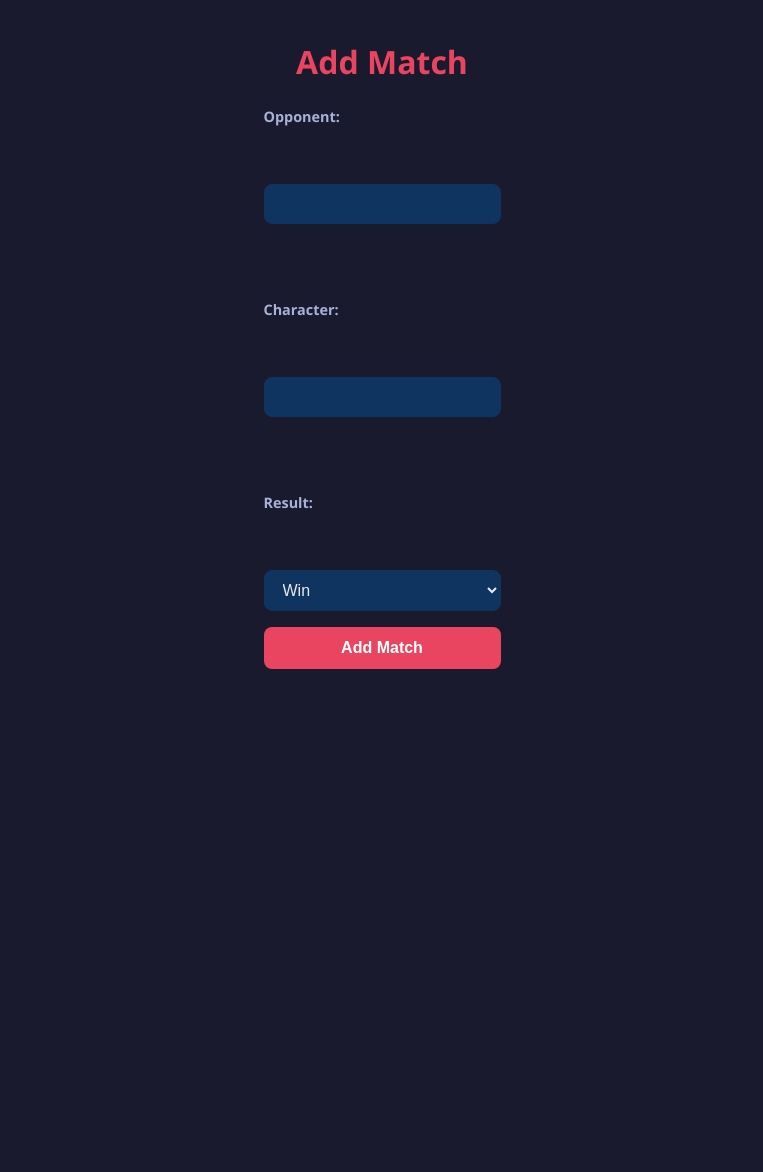
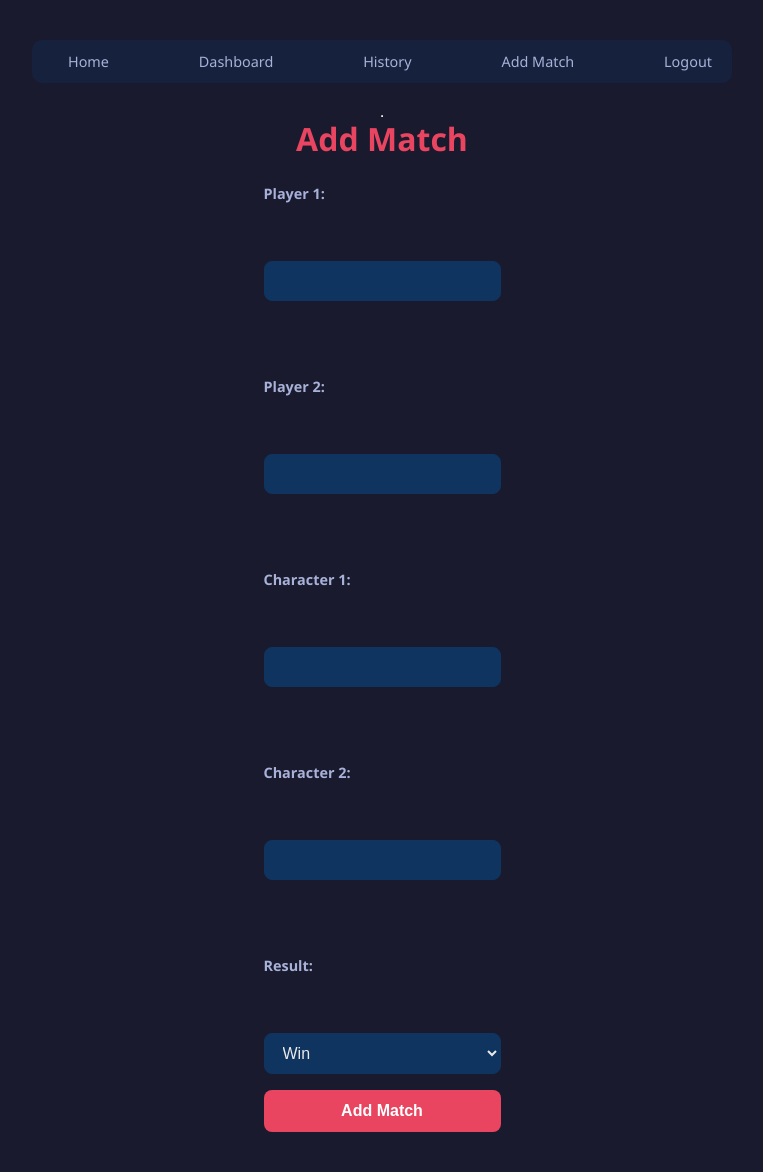
Before and after one commit to sherinawij/smash-tracker, a Flask app: page /add_match in a window 1280 px wide. Shown: the whole page, without its empty margins (258-1021 px from the left). Before the commit the page ends 669 px from the top, so only its background shows below. Run offline with Flask 3, Linux system fonts and the light colour scheme; a user stored in the database is signed in.

Commit message:
base template, added player 1/2

```diff
--- a/app.py
+++ b/app.py
@@ -25,7 +25,8 @@ class User(db.Model, UserMixin):
 
 @app.route('/')
 def home():
-    return "Hello, Smash App!"
+    return render_template('base.html')
+    # return "Hello, Smash App!"
 
 @app.route('/dashboard')
 @login_required
@@ -68,18 +69,22 @@ def signup():
 
 class match(db.Model):
     id = db.Column(db.Integer, primary_key=True)
-    opponent = db.Column(db.String(100), nullable=False)
-    character = db.Column(db.String(100), nullable=False)
+    player1 = db.Column(db.String(100), nullable=False)
+    player2 = db.Column(db.String(100), nullable=False)
+    character1 = db.Column(db.String(100), nullable=False)
+    character2 = db.Column(db.String(100), nullable=False)
     result = db.Column(db.String(100), nullable=False)
     userID = db.Column(db.Integer, db.ForeignKey('user.id'), nullable=False)
 
 @app.route('/add_match', methods=['GET', 'POST'])
 def add_match():
     if request.method == 'POST':
-        opponent = request.form['opponent']
-        character = request.form['character']
+        player1 = request.form['player1']
+        player2 = request.form['player2']
+        character1 = request.form['character1']
+        character2 = request.form['character2']
         result = request.form['result']
-        newMatch = match(opponent=opponent, character=character, result=result, userID=current_user.id)
+        newMatch = match(player1=player1, player2=player2, character1=character1, character2=character2, result=result, userID=current_user.id)
         db.session.add(newMatch)
         db.session.commit()
         return redirect(url_for('dashboard'))
--- /dev/null
+++ b/static/css/components.css
@@ -0,0 +1,93 @@
+/* ── Card ── */
+.card {
+  background-color: #16213e;
+  border-radius: 12px;
+  padding: 36px 40px;
+  width: 100%;
+  max-width: 480px;
+  box-shadow: 0 8px 32px rgba(0, 0, 0, 0.4);
+}
+
+/* ── Forms ── */
+form {
+  display: flex;
+  flex-direction: column;
+  gap: 16px;
+}
+
+label {
+  font-size: 0.9rem;
+  font-weight: 600;
+  color: #a8b2d8;
+  margin-bottom: 4px;
+  display: block;
+}
+
+input[type="text"],
+input[type="password"],
+select {
+  width: 100%;
+  padding: 10px 14px;
+  border: 1px solid #0f3460;
+  border-radius: 8px;
+  background-color: #0f3460;
+  color: #eaeaea;
+  font-size: 1rem;
+  transition: border-color 0.2s;
+  outline: none;
+}
+
+input[type="text"]:focus,
+input[type="password"]:focus,
+select:focus {
+  border-color: #e94560;
+}
+
+select option {
+  background-color: #0f3460;
+}
+
+/* ── Buttons ── */
+button,
+.btn {
+  padding: 12px;
+  border: none;
+  border-radius: 8px;
+  background-color: #e94560;
+  color: #fff;
+  font-size: 1rem;
+  font-weight: 600;
+  cursor: pointer;
+  transition: background-color 0.2s, transform 0.1s;
+  text-align: center;
+  text-decoration: none;
+  display: inline-block;
+}
+
+button:hover,
+.btn:hover {
+  background-color: #c73652;
+}
+
+button:active,
+.btn:active {
+  transform: scale(0.98);
+}
+
+/* ── Result badge ── */
+.result-badge {
+  display: inline-block;
+  padding: 2px 10px;
+  border-radius: 20px;
+  font-size: 0.8rem;
+  font-weight: 700;
+  text-transform: uppercase;
+}
+
+.result-badge.win  { background-color: #4caf50; color: #fff; }
+.result-badge.loss { background-color: #e94560; color: #fff; }
+
+/* ── Responsive ── */
+@media (max-width: 500px) {
+  .card { padding: 24px 20px; }
+}
--- /dev/null
+++ b/static/css/global.css
@@ -0,0 +1,90 @@
+/* ── Reset ── */
+*, *::before, *::after {
+  box-sizing: border-box;
+  margin: 0;
+  padding: 0;
+}
+
+body {
+  font-family: 'Segoe UI', Tahoma, Geneva, Verdana, sans-serif;
+  background-color: #1a1a2e;
+  color: #eaeaea;
+  min-height: 100vh;
+  display: flex;
+  flex-direction: column;
+  align-items: center;
+  padding: 40px 20px;
+}
+
+/* ── Typography ── */
+h2 {
+  font-size: 2rem;
+  margin-bottom: 24px;
+  color: #e94560;
+  text-align: center;
+}
+
+p {
+  line-height: 1.6;
+}
+
+a {
+  color: #e94560;
+  text-decoration: none;
+}
+
+a:hover {
+  text-decoration: underline;
+}
+
+.link-muted {
+  font-size: 0.85rem;
+  color: #a8b2d8;
+  text-align: center;
+  margin-top: 12px;
+}
+
+/* ── Navbar ── */
+nav {
+  width: 100%;
+  max-width: 700px;
+  display: flex;
+  justify-content: space-between;
+  align-items: center;
+  margin-bottom: 32px;
+  padding: 12px 20px;
+  background-color: #16213e;
+  border-radius: 10px;
+}
+
+nav .brand {
+  font-size: 1.2rem;
+  font-weight: 700;
+  color: #e94560;
+}
+
+nav a {
+  color: #a8b2d8;
+  font-size: 0.9rem;
+  margin-left: 16px;
+}
+
+nav a:hover {
+  color: #e94560;
+}
+
+/* ── Flash messages ── */
+.flash {
+  background-color: #e94560;
+  color: #fff;
+  padding: 10px 18px;
+  border-radius: 8px;
+  margin-bottom: 16px;
+  font-size: 0.9rem;
+  text-align: center;
+}
+
+/* ── Responsive ── */
+@media (max-width: 500px) {
+  h2 { font-size: 1.5rem; }
+}
--- /dev/null
+++ b/static/css/pages/add_match.css
@@ -0,0 +1,21 @@
+/* ── Add Match page ── */
+.add-match-container {
+  display: flex;
+  flex-direction: column;
+  align-items: center;
+  width: 100%;
+}
+
+.add-match-container .card {
+  margin-top: 20px;
+}
+
+/* Style the result dropdown specifically for this form */
+.add-match-container select {
+  cursor: pointer;
+}
+
+/* Back link */
+.add-match-container .link-muted {
+  margin-top: 16px;
+}
--- a/templates/add_match.html
+++ b/templates/add_match.html
@@ -1,26 +1,33 @@
-<!DOCTYPE html>
-<html lang="en">
-<head>
-    <meta charset="UTF-8">
-    <meta name="viewport" content="width=device-width, initial-scale=1.0">
-    <link rel="stylesheet" href="{{ url_for('static', filename='css/styles.css') }}">
-    <title>Document</title>
-</head>
-<body>
+{% extends "base.html" %}
+
+{% block title %}Add Match{% endblock %}
+
+{% block styles %}
+<link rel="stylesheet" href="{{ url_for('static', filename='css/pages/add_match.css') }}">
+{% endblock %}
+
+{% block content %}
 <h2>Add Match</h2>
+
 <form method="POST">
-        <label>Opponent:</label><br>
-        <input type="text" name="opponent"><br><br>
-        <label>Character:</label><br>
-        <input type="text" name="character"><br><br>
+    <label>Player 1:</label><br>
+    <input type="text" name="player1"><br><br>
+
+    <label>Player 2:</label><br>
+    <input type="text" name="player2"><br><br>
+
+    <label>Character 1:</label><br>
+    <input type="text" name="character1"><br><br>
+
+    <label>Character 2:</label><br>
+    <input type="text" name="character2"><br><br>
+
     <label>Result:</label><br>
     <select name="result">
         <option value="win">Win</option>
         <option value="loss">Loss</option>
     </select>
+
     <button type="submit">Add Match</button>
 </form>
-
-    <script src="{{ url_for('static', filename='js/scripts.js') }}"></script>
-</body>
-</html>
+{% endblock %}
--- a/templates/base.html
+++ b/templates/base.html
@@ -0,0 +1,40 @@
+<!DOCTYPE html>
+<html lang="en">
+<head>
+    <meta charset="UTF-8">
+    <meta name="viewport" content="width=device-width, initial-scale=1.0">
+
+    <!-- Global styles -->
+    <link rel="stylesheet" href="{{ url_for('static', filename='css/global.css') }}">
+    <link rel="stylesheet" href="{{ url_for('static', filename='css/components.css') }}">
+
+    <!-- Page-specific CSS -->
+    {% block styles %}{% endblock %}
+
+    <title>{% block title %}Smash App{% endblock %}</title>
+</head>
+<body>
+
+    <!-- Navbar -->
+    <nav>
+        <a href="{{ url_for('home') }}">Home</a>
+        {% if current_user.is_authenticated %}
+            <a href="{{ url_for('dashboard') }}">Dashboard</a>
+            <a href="{{ url_for('history') }}">History</a>
+            <a href="{{ url_for('add_match') }}">Add Match</a>
+            <a href="{{ url_for('logout') }}">Logout</a>
+        {% else %}
+            <a href="{{ url_for('login') }}">Login</a>
+            <a href="{{ url_for('signup') }}">Signup</a>
+        {% endif %}
+    </nav>
+
+    <hr>
+
+    <!-- Page content -->
+    {% block content %}{% endblock %}
+
+    <!-- JS -->
+    <script src="{{ url_for('static', filename='js/scripts.js') }}"></script>
+</body>
+</html>
--- a/templates/edit_match.html
+++ b/templates/edit_match.html
@@ -0,0 +1 @@
+{% extends "base.html" %}
--- a/templates/profile.html
+++ b/templates/profile.html
@@ -0,0 +1 @@
+{% extends "base.html" %}
```
Also changed, not shown: static/css/pages/dashboard.css (added, +21 -0 lines), static/css/pages/history.css (added, +27 -0 lines), static/css/pages/login.css (added, +11 -0 lines), static/css/pages/signup.css (added, +11 -0 lines), templates/dashboard.html (+11 -14 lines), templates/history.html (+16 -16 lines), templates/login.html (+9 -14 lines), templates/signup.html (+13 -13 lines), instance/site.db. Lines whose indentation alone changed are shown as unchanged.
